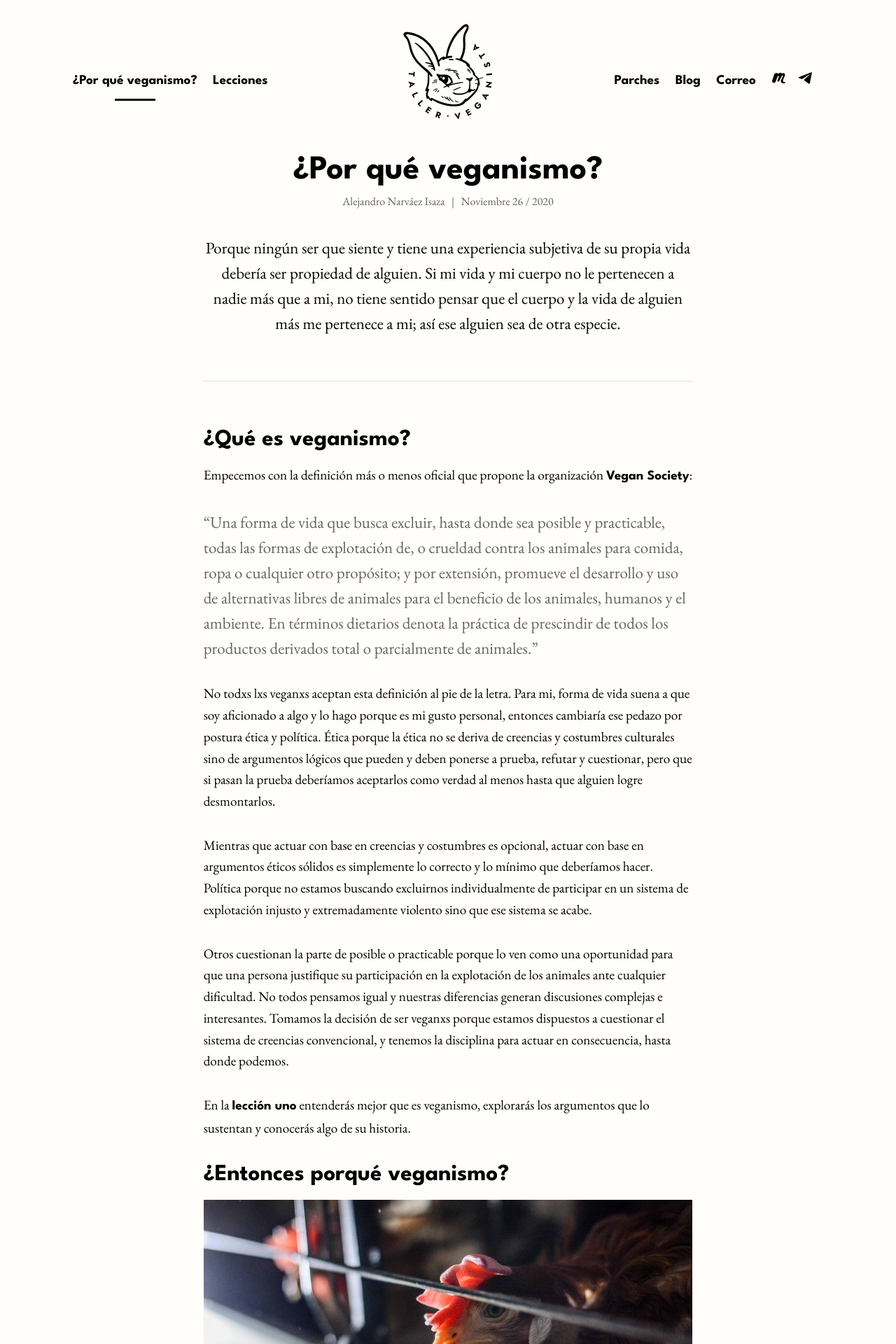
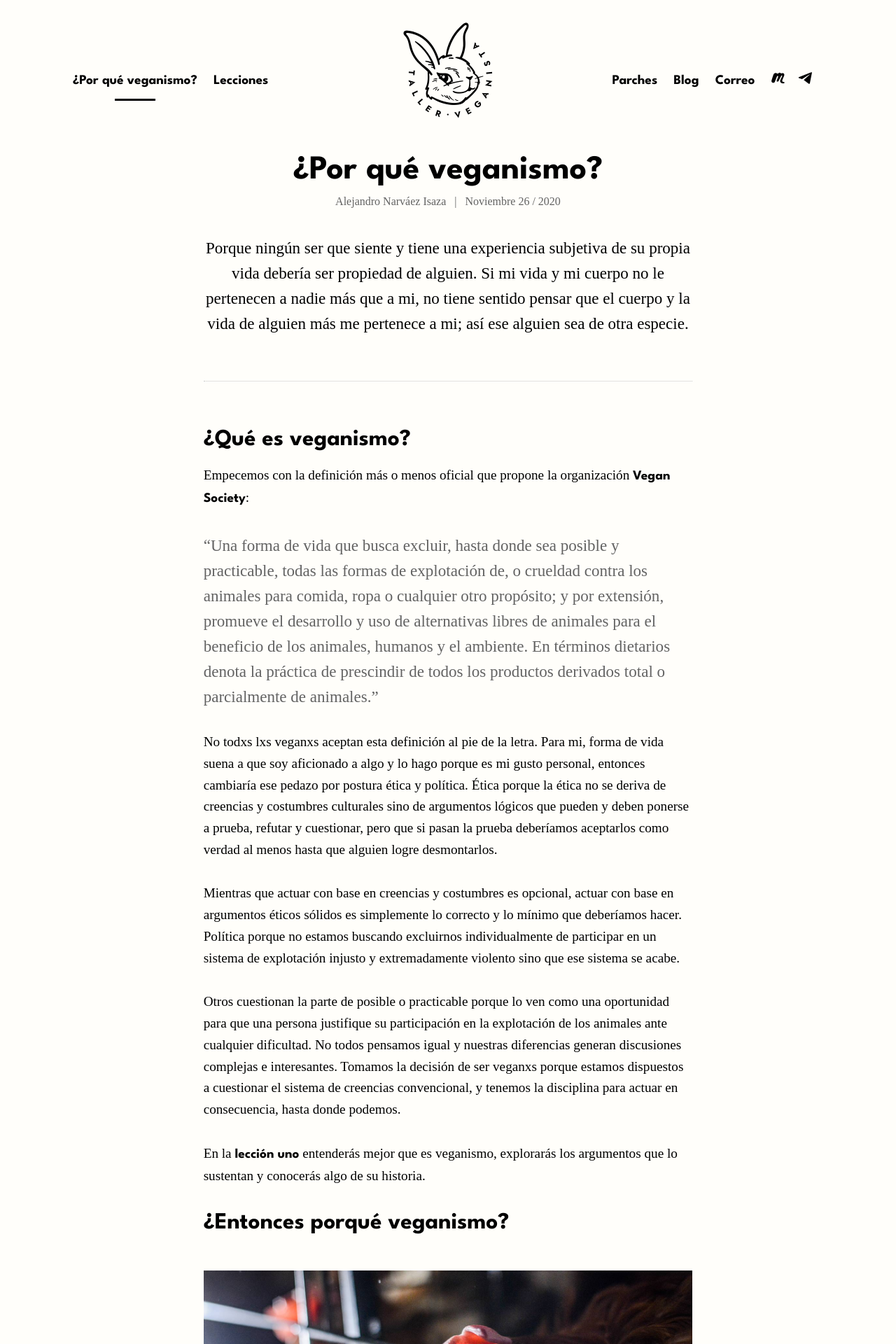
Before and after one commit to tallerveganista/tallerveganista.github.io, a Jekyll site: the page built from porque.md, in a window 1280 px wide. Shown: the top 1920 px of the page at 70% size. Built offline with Jekyll 4.4.1, drawn with Linux system fonts in a browser that asks for light colours; nearby versions of some CDN libraries; some web fonts are replaced; a script that is not in the unit is left out.

Commit message:
Lusitana instead of EB Garamond

```diff
--- a/_layouts/basic-structure.html
+++ b/_layouts/basic-structure.html
@@ -23,7 +23,8 @@
     <!-- nav shrink -->
     <script src="{{ "/assets/js/nav-shrink.js" | relative_url }}"></script>
     <!-- Fonts -->
-    <link href="https://fonts.googleapis.com/css2?family=EB+Garamond:ital,wght@0,400;0,500;1,400;1,500&display=swap" rel="stylesheet">
+    <link rel="preconnect" href="https://fonts.gstatic.com">
+    <link href="https://fonts.googleapis.com/css2?family=Lusitana:wght@400;700&display=swap" rel="stylesheet">
     <!-- Custom styles -->
     <link rel="stylesheet" href="{{ "/assets/css/styles.css" | relative_url }}">
     <!-- Media queries -->
--- a/assets/scss/media-queries.scss
+++ b/assets/scss/media-queries.scss
@@ -29,7 +29,7 @@
 // Type variables
 
 $sans-serif: 'League Spartan Variable', sans-serif;
-$serif: 'EB Garamond', serif;
+$serif: 'Lusitana', serif;
 
 $regular: 400;
 $regular-italic: 400i;
--- a/assets/scss/styles.scss
+++ b/assets/scss/styles.scss
@@ -29,7 +29,7 @@
 // Type variables
 
 $sans-serif: 'League Spartan Variable', sans-serif;
-$serif: 'EB Garamond', serif;
+$serif: 'Lusitana', serif;
 
 $regular: 400;
 $regular-italic: 400i;
@@ -663,6 +663,9 @@
       //   margin: 0 0 3rem 0;
       // }
     }
+    & img{
+      margin: 2rem 0 0 0;
+    }
   }
 }
 
```
Also changed, not shown: assets/css/styles.css.
